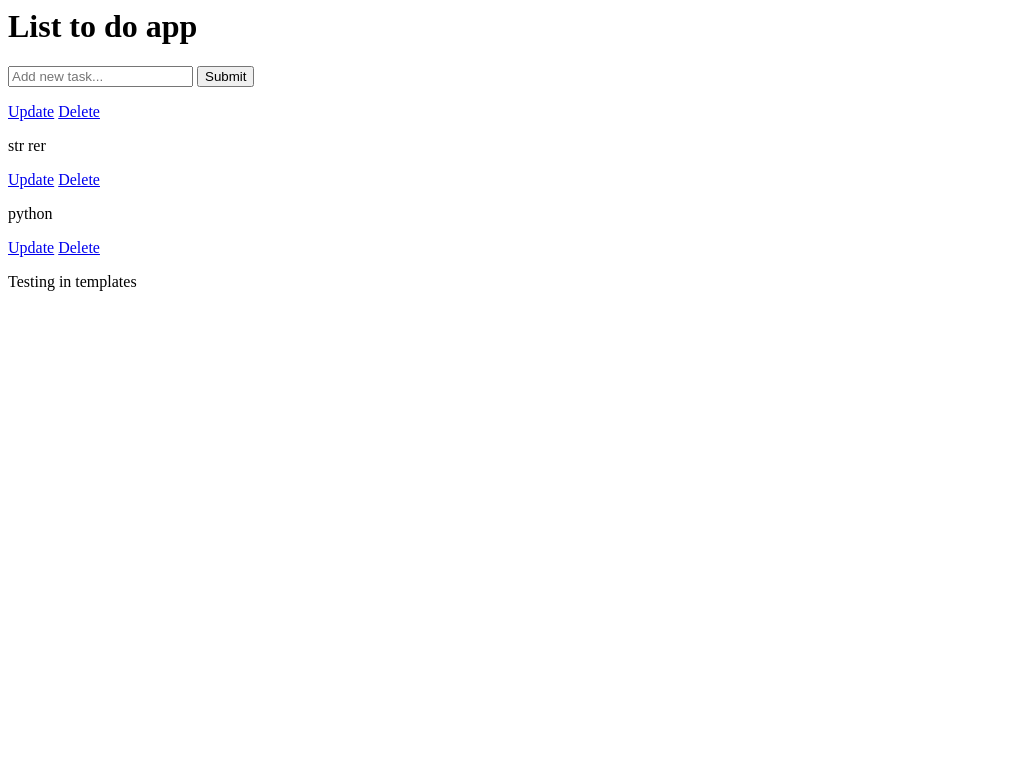
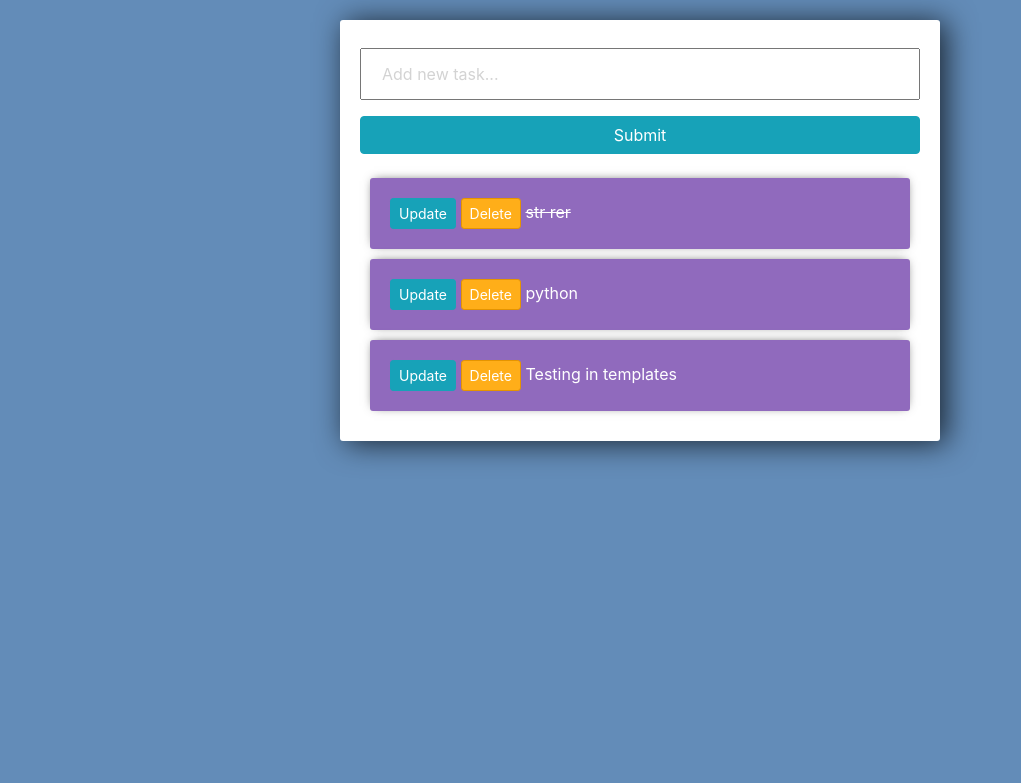
Before and after one commit to mhammed2020/Create-todoList-App-with-Django, a Django app: page / in a window 1280 px wide. Shown: the top 783 px of the page, without its empty margins (0-1021 px from the left). Run offline with Django 3.2, Linux system fonts and the light colour scheme; data comes from the database, SQL or seed files in the repository; both versions use the stored data as it was after the commit; some libraries are stand-ins or nearby versions.

Commit message:
add css style to our list templates

```diff
--- a/account/templates/account/list.html
+++ b/account/templates/account/list.html
@@ -1,25 +1,73 @@
-<h1> List to do app</h1>
+<link rel="stylesheet" href="https://stackpath.bootstrapcdn.com/bootstrap/4.3.1/css/bootstrap.min.css" integrity="sha384-ggOyR0iXCbMQv3Xipma34MD+dH/1fQ784/j6cY/iJTQUOhcWr7x9JvoRxT2MZw1T" crossorigin="anonymous">
 
+<style>
 
+	body{
+		background-color: #638CB8;
+	}
 
+	input{
+		width: 100%;
+		padding: 12px 20px;
+		margin: 8px 0;
+		box-sizing: border-box;
+	}
 
-<form method="POST" action="/">
-    {% csrf_token %}
-    {{form.title}}
-    <input class="btn btn-info" type="submit" name="Create Task">
-</form>
+	input::placeholder {
+	  color: #d3d3d3;
+	}
 
+	.submit{
+		background-color: #6BA3E8;
+	}
 
+	.center-column{
+		width:600px;
+		margin: 20px auto;
+		padding:20px;
+		background-color: #fff;
+		border-radius: 3px;
+		box-shadow: 6px 2px 30px 0px rgba(0,0,0,0.75);
+	}
 
+	.item-row{
+		background-color: #906abd;
+		margin: 10px;
+		padding: 20px;
+		border-radius: 3px;
+		color: #fff;
+		font-size: 16px;
+		box-shadow: 0px -1px 10px -4px rgba(0,0,0,0.75);
+	}
 
+	.btn-danger{
+		background-color: #ffae19;
+		border-color: #e59400;
+	}
 
-{% for task in tasks  %}
-<div>
-    <a class="btn btn-sm btn-info" href="{% url 'update_task' task.id %}">Update</a>
-    <a class="btn btn-sm btn-danger" href="{% url 'delete' task.id %}">Delete</a>
-    <p>{{task.title}}</p>
+</style>
 
+<div class="center-column">
+
+	<form method="POST" action="/">
+		{% csrf_token %}
+		{{form.title}}
+		<input class="btn btn-info" type="submit" name="Create Task">
+	</form>
+
+	<div class="todo-list">
+
+	{% for task in tasks %}
+		<div class="item-row">
+			<a class="btn btn-sm btn-info" href="{% url 'update_task' task.id %}">Update</a>
+			<a class="btn btn-sm btn-danger" href="{% url 'delete' task.id %}">Delete</a>
+
+			{% if task.complete == True %}
+			<strike>{{task}}</strike>
+			{% else %}
+			<span>{{task}}</span>
+			{% endif %}
+		</div>
+	{% endfor %}
+	</div>
 </div>
-
-
-{% endfor %}
```
Also changed, not shown: db.sqlite3.
